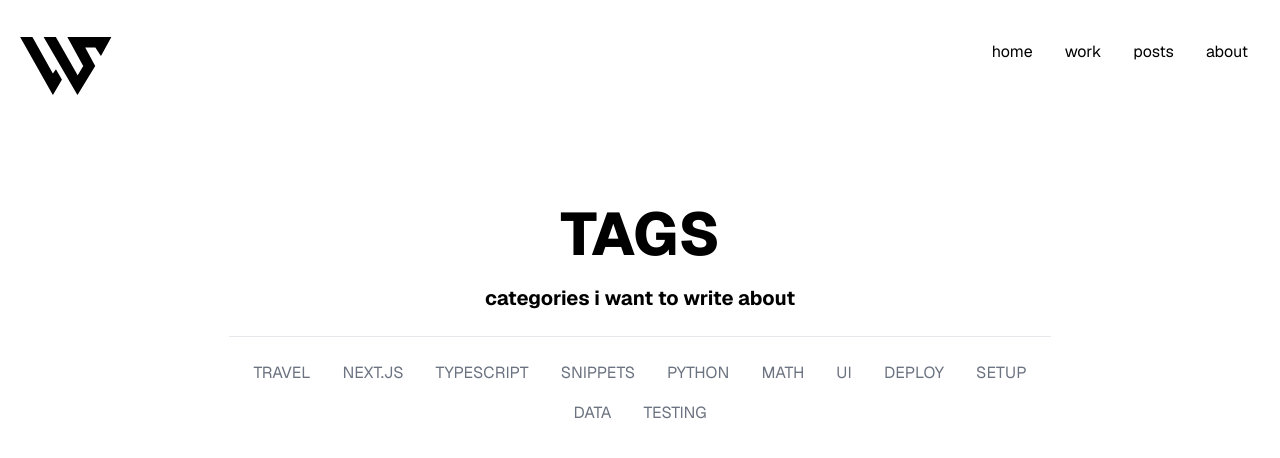
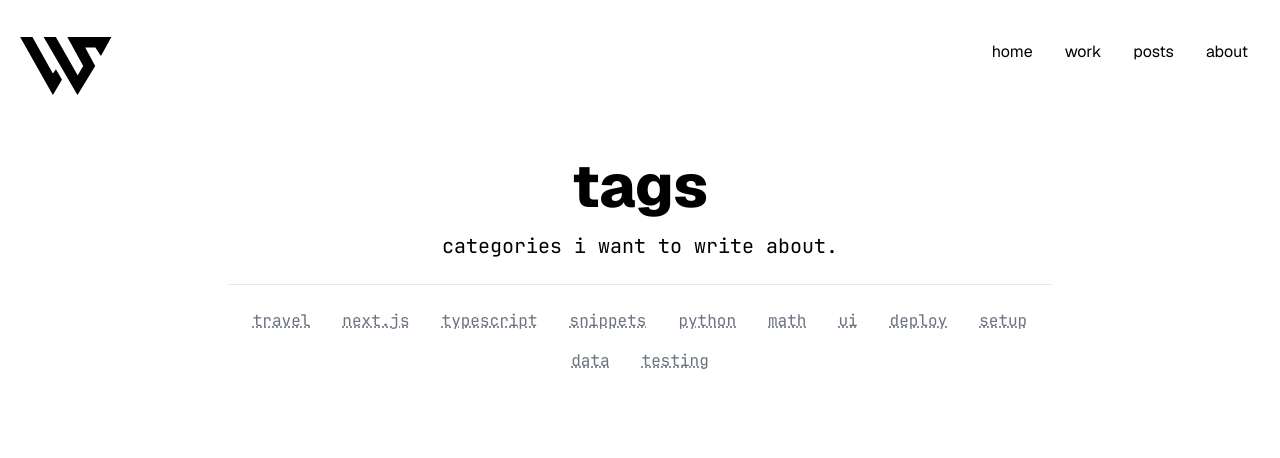
Before and after one commit to willsather/sather.ws, a Next.js app: page /blog/tags in a window 1280 px wide. Shown: the top 458 px of the page. Built offline with nearby package versions, Linux system fonts and the light colour scheme.

Commit message:
chore: polish blog tags

```diff
--- a/src/app/blog/post-list.tsx
+++ b/src/app/blog/post-list.tsx
@@ -20,7 +20,7 @@ export default function PostList({ posts }: { posts: Post[] }) {
           className="group block rounded p-4 transition hover:bg-gray-50"
         >
           <div className="grid gap-2 md:gap-4 lg:grid-cols-12">
-            <div className="font-mono text-gray-400 text-sm lg:col-start-3 lg:col-end-5 lg:text-base">
+            <div className="font-mono text-gray-500 text-sm lg:col-start-3 lg:col-end-5 lg:text-base">
               {formatDate(post.date)}
             </div>
 
--- a/src/app/blog/posts/header.tsx
+++ b/src/app/blog/posts/header.tsx
@@ -20,7 +20,7 @@ export default function PostHeader({ posts }: { posts: Post[] }) {
   return (
     <>
       <div className="my-2 flex flex-row justify-center">
-        <h4 className="font-mono text-gray-400">
+        <h4 className="font-mono text-gray-500">
           {post.date.toLocaleDateString("default", {
             month: "long",
             day: "numeric",
--- a/src/app/blog/tag.tsx
+++ b/src/app/blog/tag.tsx
@@ -1,16 +1,11 @@
 "use client";
 
-import Link from "next/link";
+import ExternalLink from "@/ui/external-link";
 
 export default function Tag({ tag }: { tag: string }) {
   return (
-    <div className="mx-2 hover:text-gray-500 hover:underline">
-      <Link
-        href={`/blog/tags/${tag.toLowerCase()}`}
-        className="text-gray-500 no-underline"
-      >
-        <p className="text-gray-500">{tag.toUpperCase()}</p>
-      </Link>
-    </div>
+    <ExternalLink href={`/blog/tags/${tag.toLowerCase()}`} className="mx-2">
+      <p>{tag.toLowerCase()}</p>
+    </ExternalLink>
   );
 }
--- a/src/app/blog/tags/[tag]/page.tsx
+++ b/src/app/blog/tags/[tag]/page.tsx
@@ -44,18 +44,15 @@ export default async function TagPage(props: {
   const posts = getPostsDataByTag(params?.tag);
 
   return (
-    <div className="bg-secondary">
-      <div className="mt-10 flex justify-center">
-        <h1>{params?.tag.toUpperCase()}</h1>
-      </div>
-
-      <div className="mt-5 flex justify-center">
-        <h2>a category i wrote about.</h2>
+    <>
+      <div className="flex flex-col gap-2 text-center md:gap-4">
+        <h1>{params?.tag.toLowerCase()}</h1>
+        <h2 className="font-mono font-normal">a category i wrote about.</h2>
       </div>
 
       <hr className="my-6" />
 
       <PostList posts={posts} />
-    </div>
+    </>
   );
 }
--- a/src/app/blog/tags/page.tsx
+++ b/src/app/blog/tags/page.tsx
@@ -10,13 +10,12 @@ export default function TagsPage() {
   const tags = getAllTags();
 
   return (
-    <div className="bg-secondary">
-      <div className="mt-12 flex justify-center">
-        <h1>TAGS</h1>
-      </div>
-
-      <div className="mt-5 flex justify-center">
-        <h2>categories i want to write about</h2>
+    <>
+      <div className="flex flex-col gap-2 text-center md:gap-4">
+        <h1>tags</h1>
+        <h2 className="font-mono font-normal">
+          categories i want to write about.
+        </h2>
       </div>
 
       <hr className="my-6" />
@@ -26,6 +25,6 @@ export default function TagsPage() {
           return <Tag key={tag} tag={tag} />;
         })}
       </div>
-    </div>
+    </>
   );
 }
```
